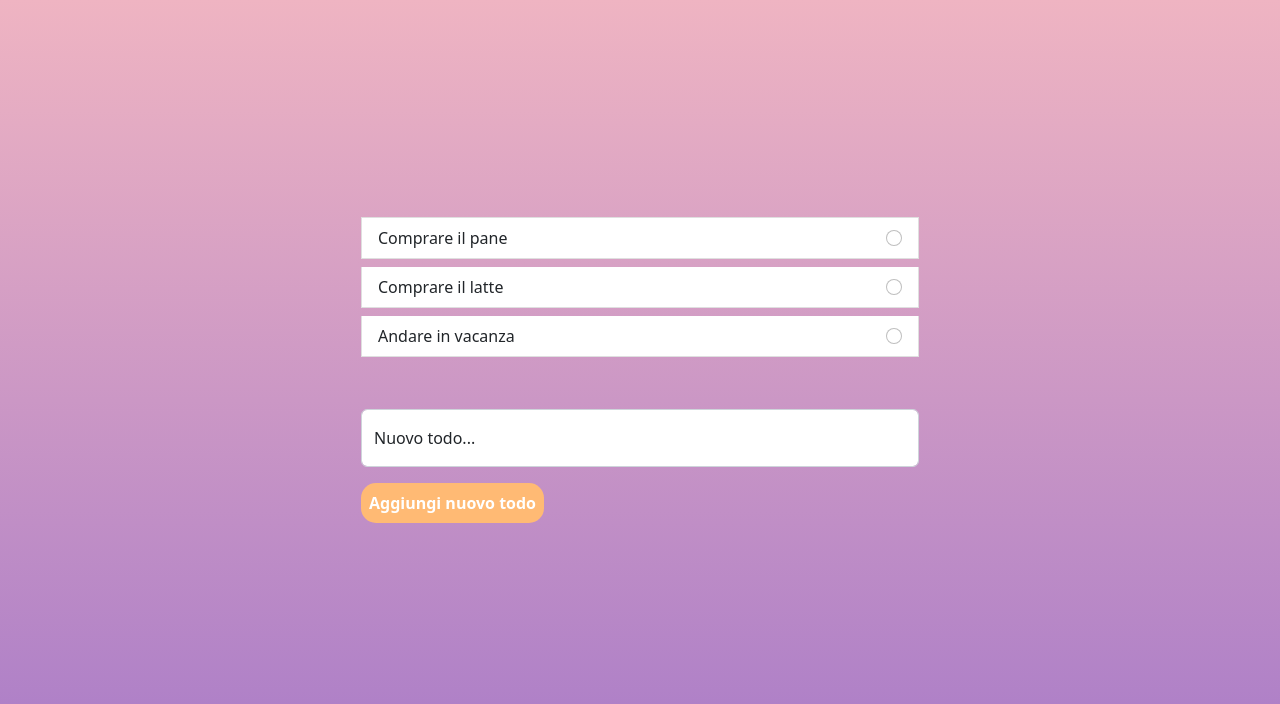
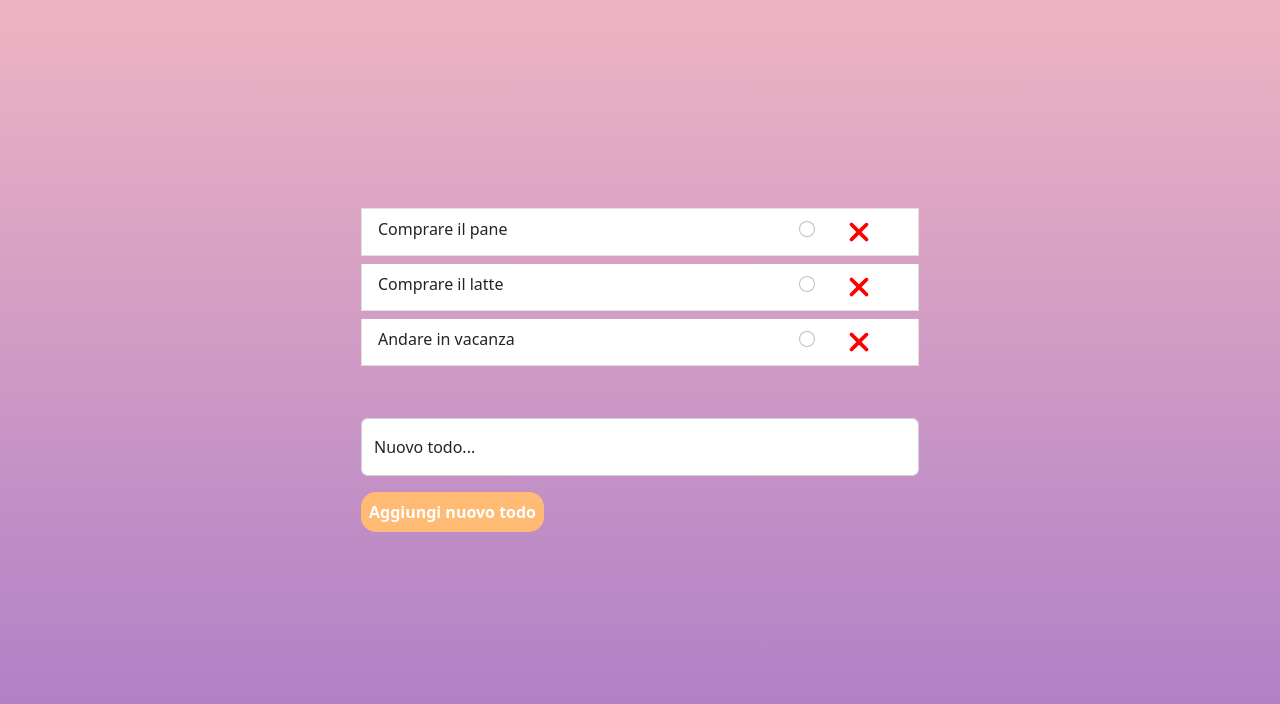
Before and after one commit to Michael-Bombini/vue-todolist, a plain HTML site: page index.html in a window 1280 px wide. Drawn offline with nearby package versions, Linux system fonts and the light colour scheme.

Commit message:
Completed milestone 2

```diff
--- a/index.html
+++ b/index.html
@@ -19,7 +19,13 @@
                 <li class="list-group-item d-flex justify-content-between my-1"
                 :class="{'text-decoration-line-through' : task.done}"
                 v-for="(task,i) in toDoList">{{task.text}}
+                <div class="w-25 d-flex justify-content-evenly">
                     <input v-model="task.done" class="form-check-input rounded-circle ordine-2" type="checkbox" value="" id="flexCheckChecked" checked>
+                    <div @click="rimuoviTodo(i)">
+                        <svg xmlns="http://www.w3.org/2000/svg" viewBox="0 0 320 512"><!--! Font Awesome Pro 6.1.1 by @fontawesome - https://fontawesome.com License - https://fontawesome.com/license (Commercial License) Copyright 2022 Fonticons, Inc. --><path d="M310.6 361.4c12.5 12.5 12.5 32.75 0 45.25C304.4 412.9 296.2 416 288 416s-16.38-3.125-22.62-9.375L160 301.3L54.63 406.6C48.38 412.9 40.19 416 32 416S15.63 412.9 9.375 406.6c-12.5-12.5-12.5-32.75 0-45.25l105.4-105.4L9.375 150.6c-12.5-12.5-12.5-32.75 0-45.25s32.75-12.5 45.25 0L160 210.8l105.4-105.4c12.5-12.5 32.75-12.5 45.25 0s12.5 32.75 0 45.25l-105.4 105.4L310.6 361.4z"/></svg>
+                    </div>
+
+                </div>
                 </li>
 
                 <div class="form-floating my-5">
--- a/main.js
+++ b/main.js
@@ -58,7 +58,12 @@ const sliderVue = new Vue({
             }
             else
                 return
+        },
+
+        rimuoviTodo: function (indice) {
+            this.toDoList.splice(indice , 1);
         }
+
 
     },
 
--- a/style.css
+++ b/style.css
@@ -21,3 +21,10 @@ body {
     border-radius: 15px;
     font-weight: bold;
 }
+
+
+svg {
+    fill: red;
+    width: 30px;
+    height: 30px;
+}
```
